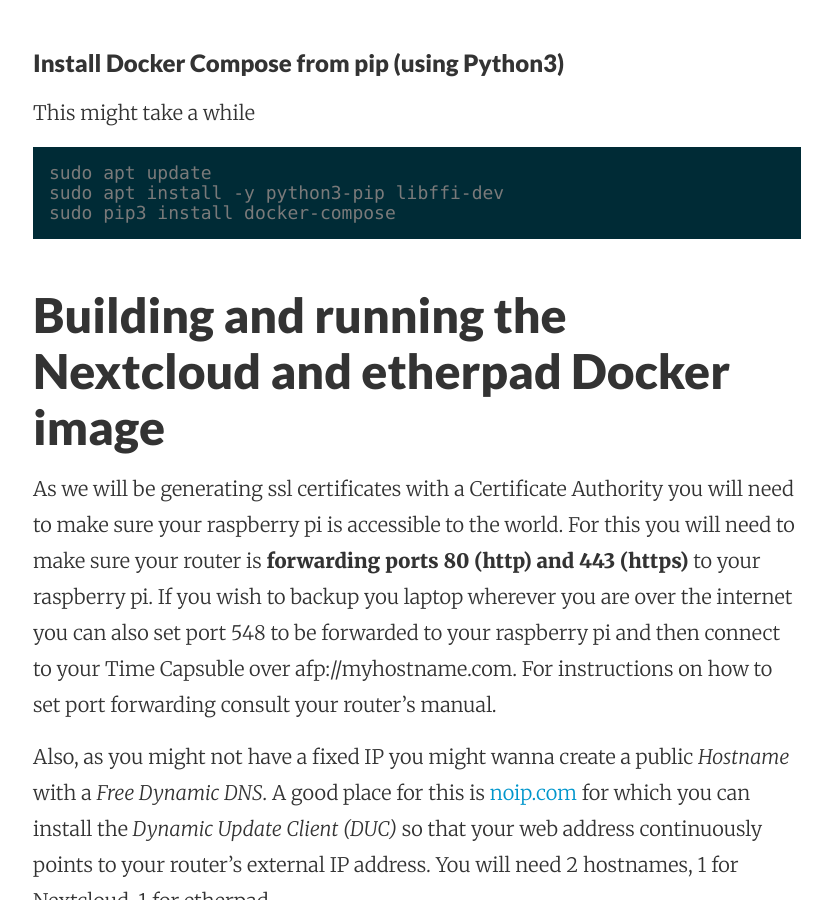
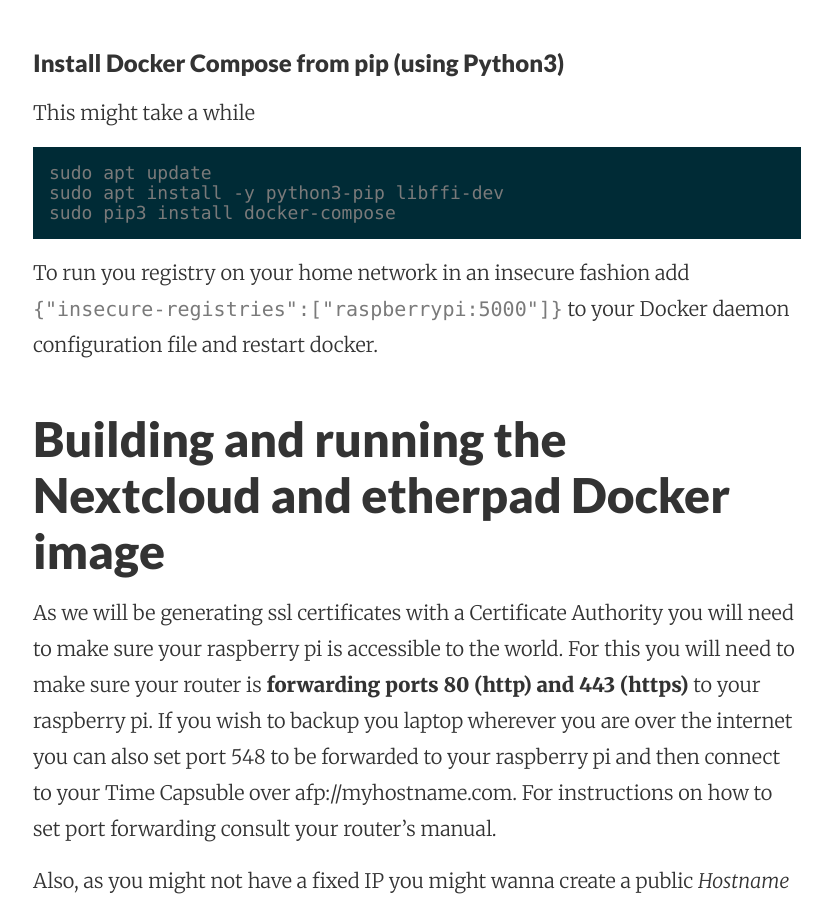
Before and after one commit to jorgeboucas/jorgeboucas.github.io, a Jekyll site: the page built from _posts/2019-03-09-raspberry-pi.markdown, in a window 1280 px wide and 900 px high, scrolled down 6980 px. Shown: the whole window, without its empty margins (223-1055 px from the left). Built offline with Jekyll 4.4.1, drawn with Linux system fonts in a browser that asks for light colours.

Commit message:
Update 2019-03-09-raspberry-pi.markdown

````diff
--- a/_posts/2019-03-09-raspberry-pi.markdown
+++ b/_posts/2019-03-09-raspberry-pi.markdown
@@ -230,6 +230,8 @@ sudo apt install -y python3-pip libffi-dev
 sudo pip3 install docker-compose
 ```
 
+To run you registry on your home network in an insecure fashion add `{"insecure-registries":["raspberrypi:5000"]}` to your Docker daemon configuration file and restart docker.
+
 ## Building and running the Nextcloud and etherpad Docker image
 
 As we will be generating ssl certificates with a Certificate Authority you will need to make sure
````
